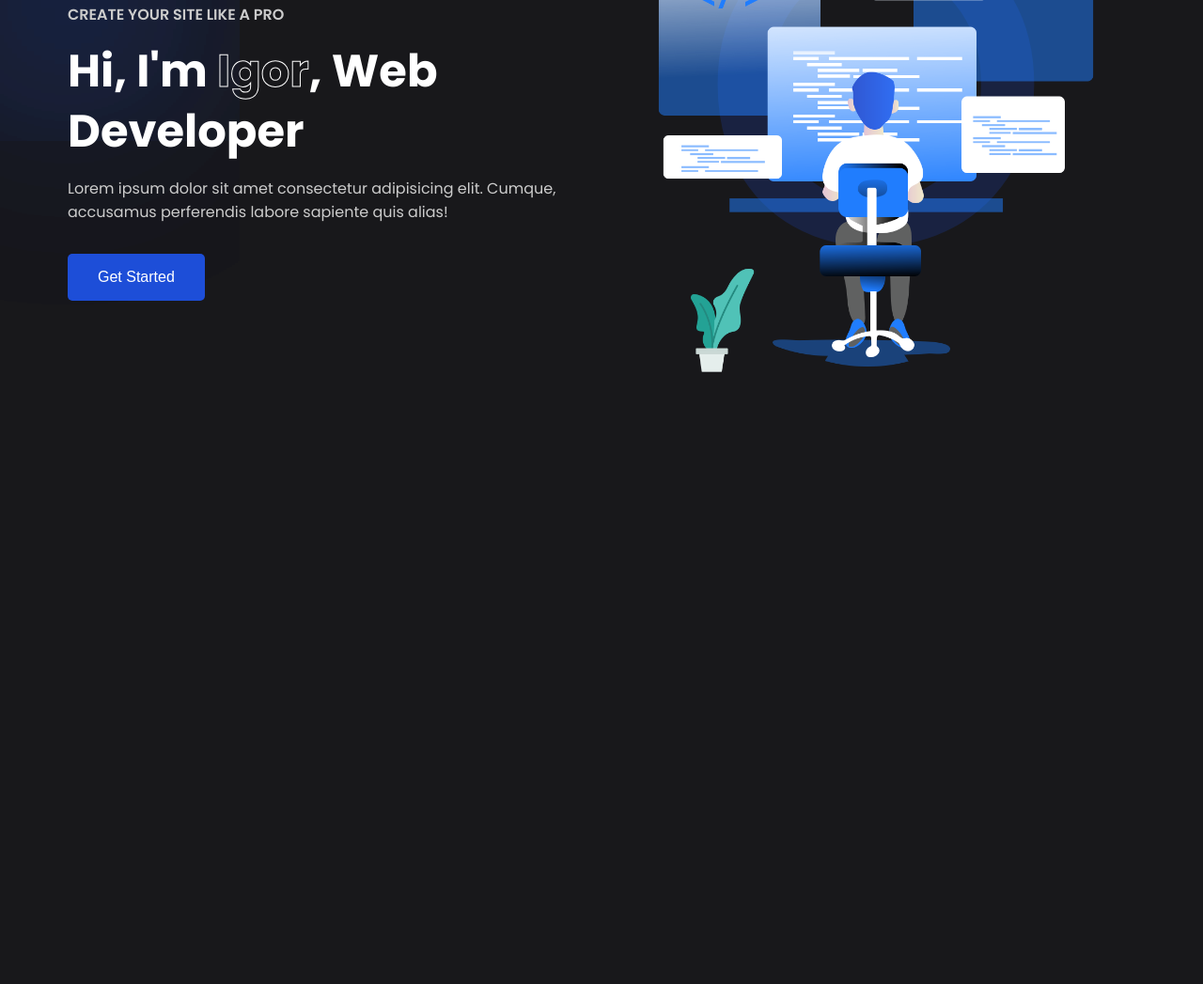
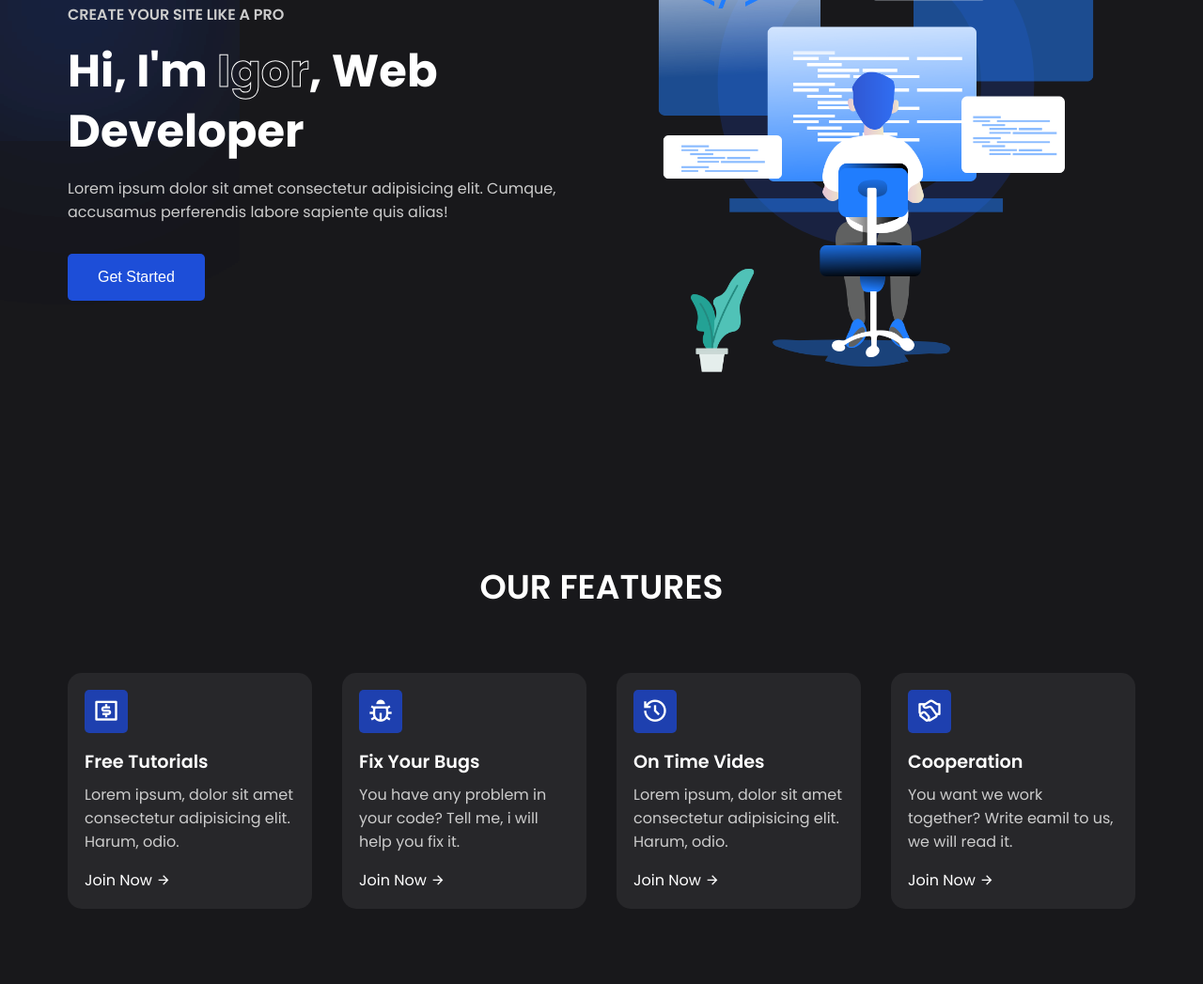
Before and after one commit to igorkukric/Personal-Portfolio, a plain HTML site: page index.html in a window 1280 px wide. Shown: the part 359-1406 px from the top of the page at 94% size. Before the commit the page ends 876 px from the top, so only its background shows below. Drawn offline with nearby package versions, Linux system fonts and the light colour scheme.

Commit message:
add section Our Features

```diff
--- a/index.html
+++ b/index.html
@@ -39,9 +39,47 @@
         <button class="btn">Get Started</button>
       </div>
       <div class="image">
-          <img src="assets/header.png">
+        <img src="assets/header.png" />
       </div>
     </header>
+
+    <section class="container">
+      <h2 class="header">OUR FEATURES</h2>
+      <div class="features">
+        <div class="card">
+          <span><i class="ri-money-dollar-box-line"></i></span>
+          <h4>Free Tutorials</h4>
+          <p>
+            Lorem ipsum, dolor sit amet consectetur adipisicing elit. Harum,
+            odio.
+          </p>
+          <a href="#">Join Now <i class="ri-arrow-right-line"></i></a>
+        </div>
+        <div class="card">
+          <span><i class="ri-bug-line"></i></span>
+          <h4>Fix Your Bugs</h4>
+          <p>
+            You have any problem in your code? Tell me, i will help you fix it.
+          </p>
+          <a href="#">Join Now <i class="ri-arrow-right-line"></i></a>
+        </div>
+        <div class="card">
+          <span><i class="ri-history-line"></i></span>
+          <h4>On Time Vides</h4>
+          <p>
+            Lorem ipsum, dolor sit amet consectetur adipisicing elit. Harum,
+            odio.
+          </p>
+          <a href="#">Join Now <i class="ri-arrow-right-line"></i></a>
+        </div>
+        <div class="card">
+          <span><i class="ri-shake-hands-line"></i></span>
+          <h4>Cooperation</h4>
+          <p>You want we work together? Write eamil to us, we will read it.</p>
+          <a href="#">Join Now <i class="ri-arrow-right-line"></i></a>
+        </div>
+      </div>
+    </section>
 
     <script src="script.js"></script>
   </body>
--- a/style.css
+++ b/style.css
@@ -146,3 +146,63 @@ header .image img {
   max-width: 600px;
   margin: auto;
 }
+
+section .header {
+    margin-bottom: 1rem;
+    color: #fff;
+    text-align: center;
+    font-size: 2.25rem;
+    font-weight: 600;
+}
+
+.features {
+    margin-top: 4rem;
+    display: grid;
+    grid-template-columns: repeat(4,1fr);
+    gap: 2rem;
+}
+
+.features .card {
+    background-color: #27272a;
+    padding: 1rem;
+    border: 2px solid transparent;
+    border-radius: 15px;
+    transition: all 0.3s ease;
+}
+
+.features .card:hover {
+    background-color: #323232;
+    border-color: #fff;
+
+}
+
+.features .card span {
+    display: inline-block;
+    background-color: #1e40af;
+    padding: 2px 9px;
+    margin-bottom: 1rem;
+    font-size: 1.75rem;
+    color: #fff;
+    border-radius: 5px;
+}
+
+.features .card h4 {
+    margin-bottom: 0.5rem;
+    color: #fff;
+    font-size: 1.2rem;
+    font-weight: 600;
+}
+
+.features .card p {
+    color: #ccc;
+    margin-bottom: 1rem;
+}
+
+.features .card a {
+    color: #fff;
+    transition: all 0.3s ease;
+}
+
+.features .card a:hover {
+    color: #1e40af;
+}
```
